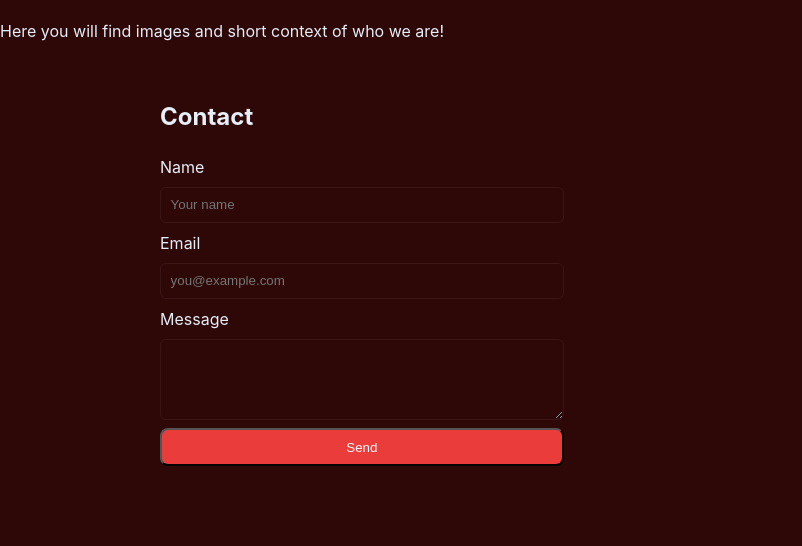
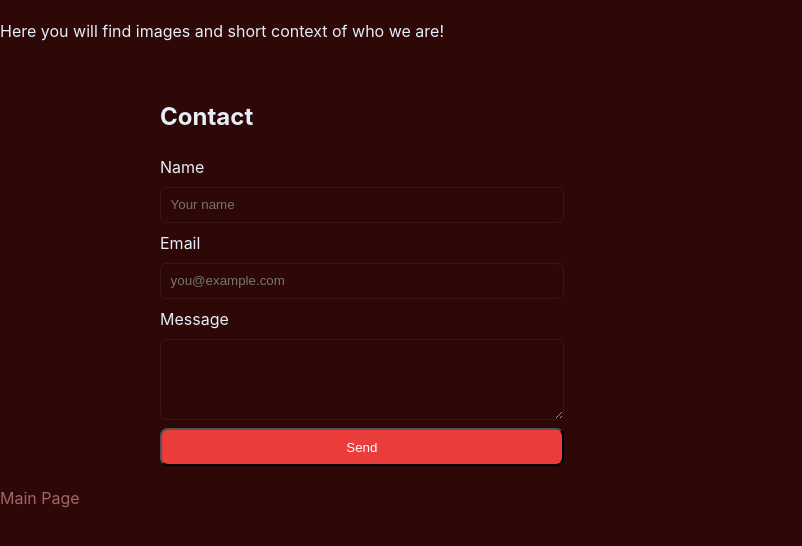
Before and after one commit to hnrksns-rgb/HorizonsofAvariceWeb, a plain HTML site: page Members.html in a window 1280 px wide. Shown: the part 72-618 px from the top of the page, without its empty margins (0-802 px from the left). Drawn offline with Linux system fonts and the light colour scheme.

Commit message:
making button to go back to main page

```diff
--- a/Members.html
+++ b/Members.html
@@ -26,4 +26,7 @@
           <button type="submit" class="btn">Send</button>
         </form>
       </section>
+       <nav class="nav" id="nav">
+          <a href="index.html">Main Page</a>
+        </nav>
    </html>
```
